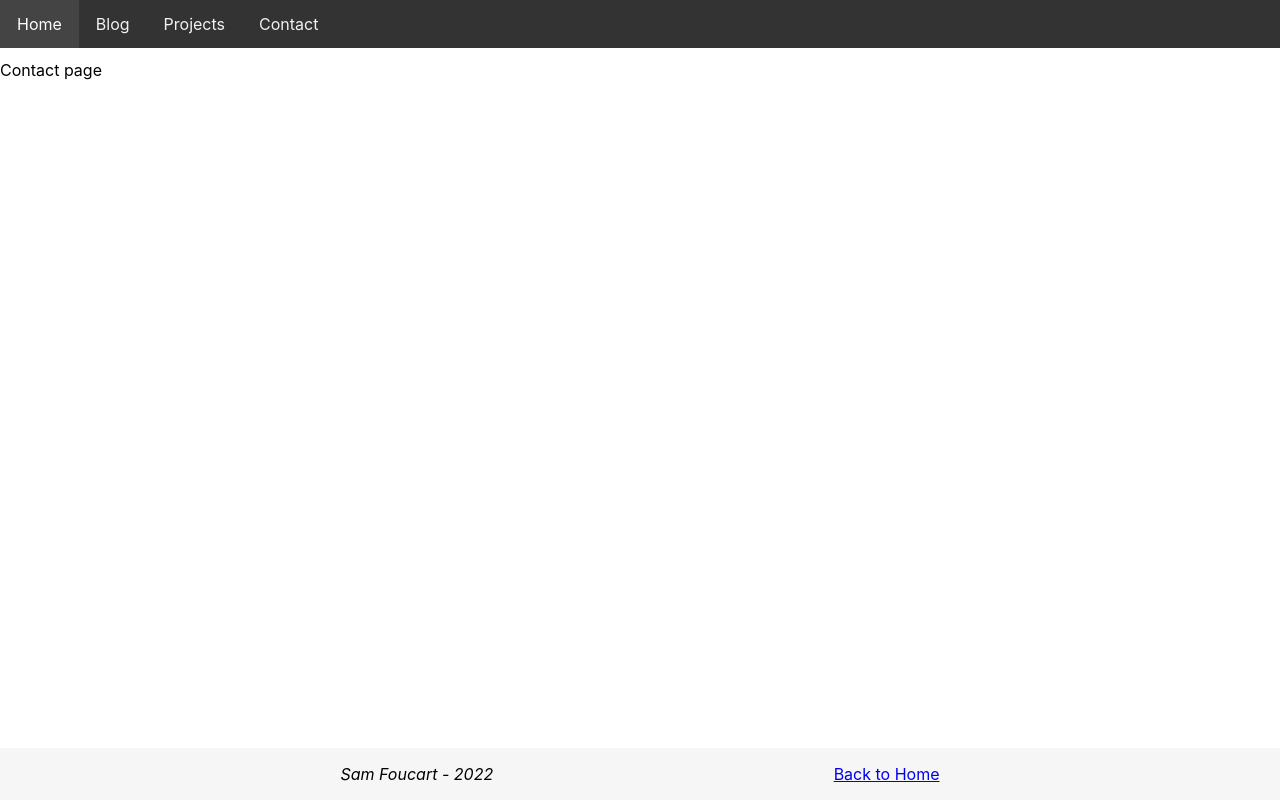
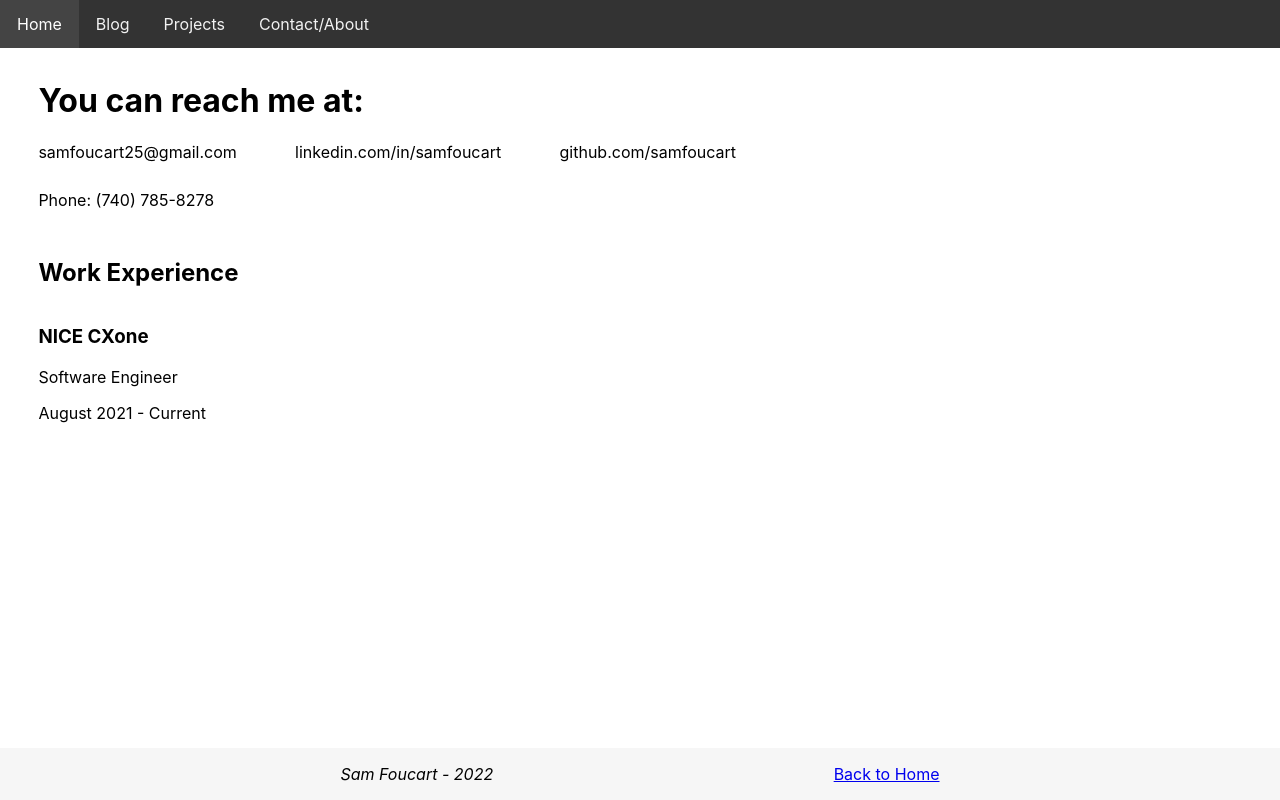
Before and after one commit to samfoucart/portfolio, a React (Create React App) app: page /#/contact in a window 1280 px wide. Built offline with nearby package versions, Linux system fonts and the light colour scheme.

Commit message:
updated portfolio

```diff
--- a/src/components/layout/Layout.css
+++ b/src/components/layout/Layout.css
@@ -1,4 +1,5 @@
 .layout {
     margin: 0;
     padding: 0;
+    height: 100%;
 }
--- a/src/components/layout/LayoutHeader.tsx
+++ b/src/components/layout/LayoutHeader.tsx
@@ -8,7 +8,7 @@ export default function LayoutHeader() {
                 <Link to={"/"}>Home</Link>
                 <Link to={"/posts"}>Blog</Link>
                 <Link to={"/projects"}>Projects</Link>
-                <Link to={"/contact"}>Contact</Link>
+                <Link to={"/contact"}>Contact/About</Link>
             </nav>
             <div className="top-nav-spacer"/>
         </div>
--- a/src/pages/BlogPost/BlogPosts.css
+++ b/src/pages/BlogPost/BlogPosts.css
@@ -3,12 +3,14 @@
     padding-right: 3%;
 }
 
-.individual-post-metadata{
+.individual-post-metadata {
     display: flex;
     flex-direction: column;
 }
 
 .individual-post-metadata a {
+    padding-left: 3%;
+    padding-right: 3%;
     text-decoration: none;
     color:black;
 }
--- a/src/pages/BlogPost/BlogPosts.tsx
+++ b/src/pages/BlogPost/BlogPosts.tsx
@@ -41,6 +41,7 @@ export default function BlogPosts() {
             );
         } else {
             return (
+                <div>
                     <div className="post-list-container">
                         <div className="individual-post-metadata">
                             {unformattedPosts.map((post: IBlogPostMetadata) => {
@@ -57,6 +58,8 @@ export default function BlogPosts() {
                             })}
                         </div>
                     </div>
+                </div>
+
             )
 
         }
--- /dev/null
+++ b/src/pages/Contact.css
@@ -0,0 +1,26 @@
+.contact-container {
+    display: flex;
+    flex-direction: column;
+    padding-left: 3%;
+    padding-right: 3%;
+    background-size: cover;
+    height: 100%;
+    background-position: center;
+}
+
+.contact-row {
+    padding-right: 3%;
+    display: flex;
+    flex-direction: row;
+    padding-bottom: 1%;
+}
+
+.contact-row > * {
+    padding-right: 5%;
+}
+
+@media screen and (max-width: 1024px) {
+    .contact-row {
+        flex-direction: column;
+    }
+}
--- a/src/pages/Contact.tsx
+++ b/src/pages/Contact.tsx
@@ -1,7 +1,25 @@
+import './Contact.css';
+
 export default function Contact() {
     return (
         <div>
-            <p>Contact page</p>
+            <div className="contact-container">
+                <h1>You can reach me at:</h1>
+                <div className="contact-row">
+                    <a>samfoucart25@gmail.com</a>
+                    <a>linkedin.com/in/samfoucart</a>
+                    <a>github.com/samfoucart</a>
+                </div>
+                <div className='contact-row'>
+                    <p>Phone: (740) 785-8278</p>
+                </div>
+                <h2>Work Experience</h2>
+                <div className='contact-work-experience-row'>
+                    <h3>NICE CXone</h3>
+                    <p>Software Engineer</p>
+                    <p>August 2021 - Current</p>
+                </div>
+            </div>
         </div>
     )
 }
--- a/src/pages/Home.css
+++ b/src/pages/Home.css
@@ -1,4 +1,26 @@
 .home-container {
+    display: flex;
+    flex-direction: row;
     padding-left: 3%;
-    padding-right: 3%
+    padding-right: 3%;
+    background-size: cover;
+    height: 100%;
+    background-position: center;
 }
+
+.home-background {
+    flex-grow: 1;
+    height: 100%;
+}
+
+@media screen and (max-width: 512px) {
+    .home-container {
+        flex-direction: column;
+    }
+
+    .home-headshot {
+        margin-left: auto;
+        margin-right: auto;
+        align-items: center;
+    }
+}
--- a/src/pages/Home.tsx
+++ b/src/pages/Home.tsx
@@ -3,12 +3,20 @@ import './Home.css';
 
 export default function Home() {
     return (
+        <div>
             <div className="home-container">
+                <div className="home-headshot">
+                    <img src={process.env.PUBLIC_URL + '/images/home/circle-headshot.png'} alt={'circle-headshot'} width="256" height="256"/>
+                </div>
+                <div className="home-textfields">
                     <h1>Hello!</h1>
                     <p>I am Sam Foucart, a computer engineer from southeast Ohio. I am currently working at NICE CXone on the CXone recording platform.</p>
                     <p>This website is a home for my engineering blog and side projects. It was originally made to learn React, but I have been adding more too it as time goes on.
                         Although I'm not formally a frontend developer, this still shows a demonstration of my work.
                     </p>
                 </div>
-    )
+            </div>
+            <img src={process.env.PUBLIC_URL + '/images/home/IMG_5120.jpeg'} style={{objectFit: 'scale-down', flexShrink: 1, width: '100%', height: '100%'}}/>
+        </div>
+    );
 }
```
Also changed, not shown: public/posts-raw/6.md (added, +2 -0 lines), public/posts-raw/7.md (added, +2 -0 lines), public/posts-raw/posts.json (+16 -0 lines), public/images/home/IMG_5120.jpeg (added), public/images/home/circle-headshot.png (added). Lines whose indentation alone changed are shown as unchanged.
